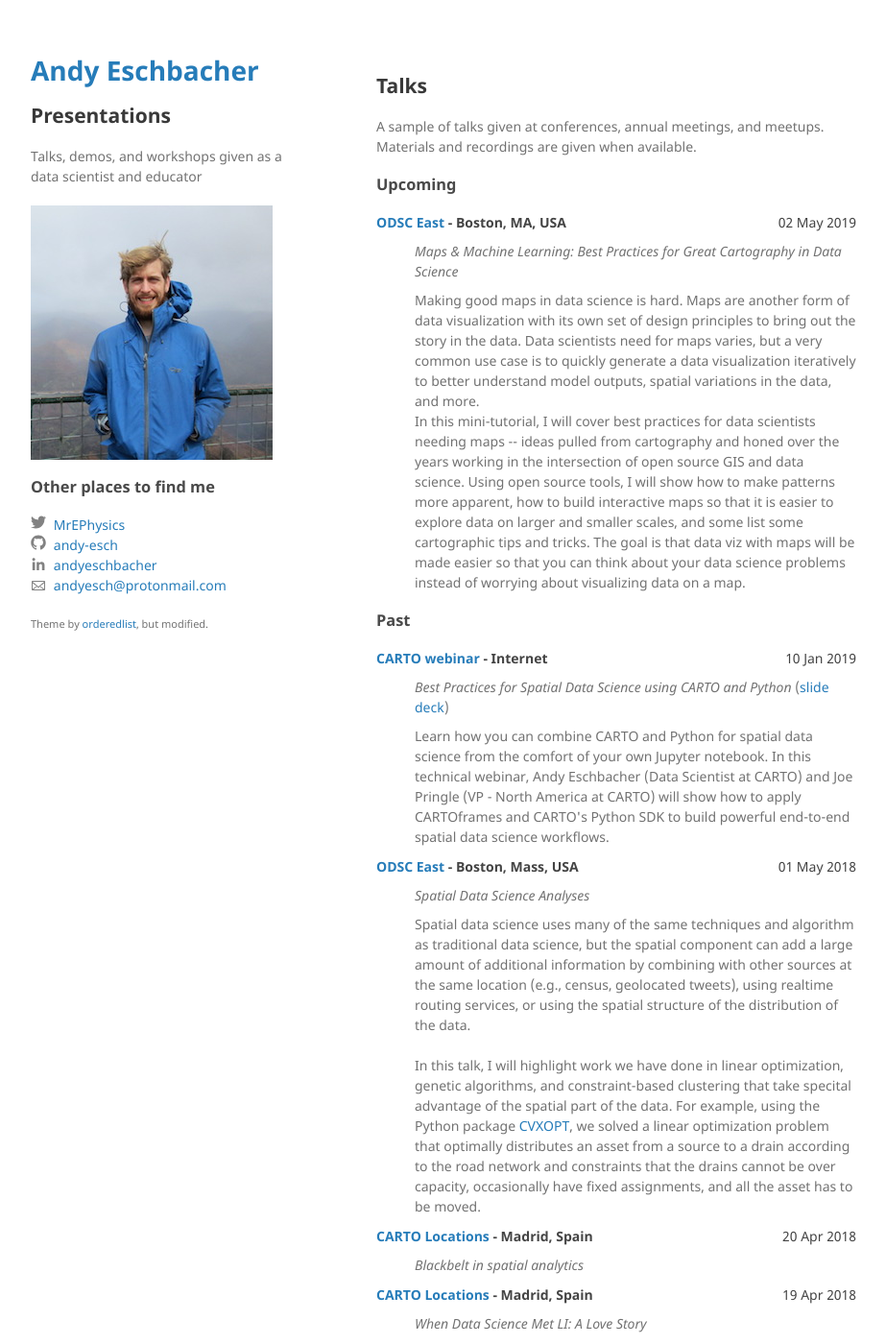
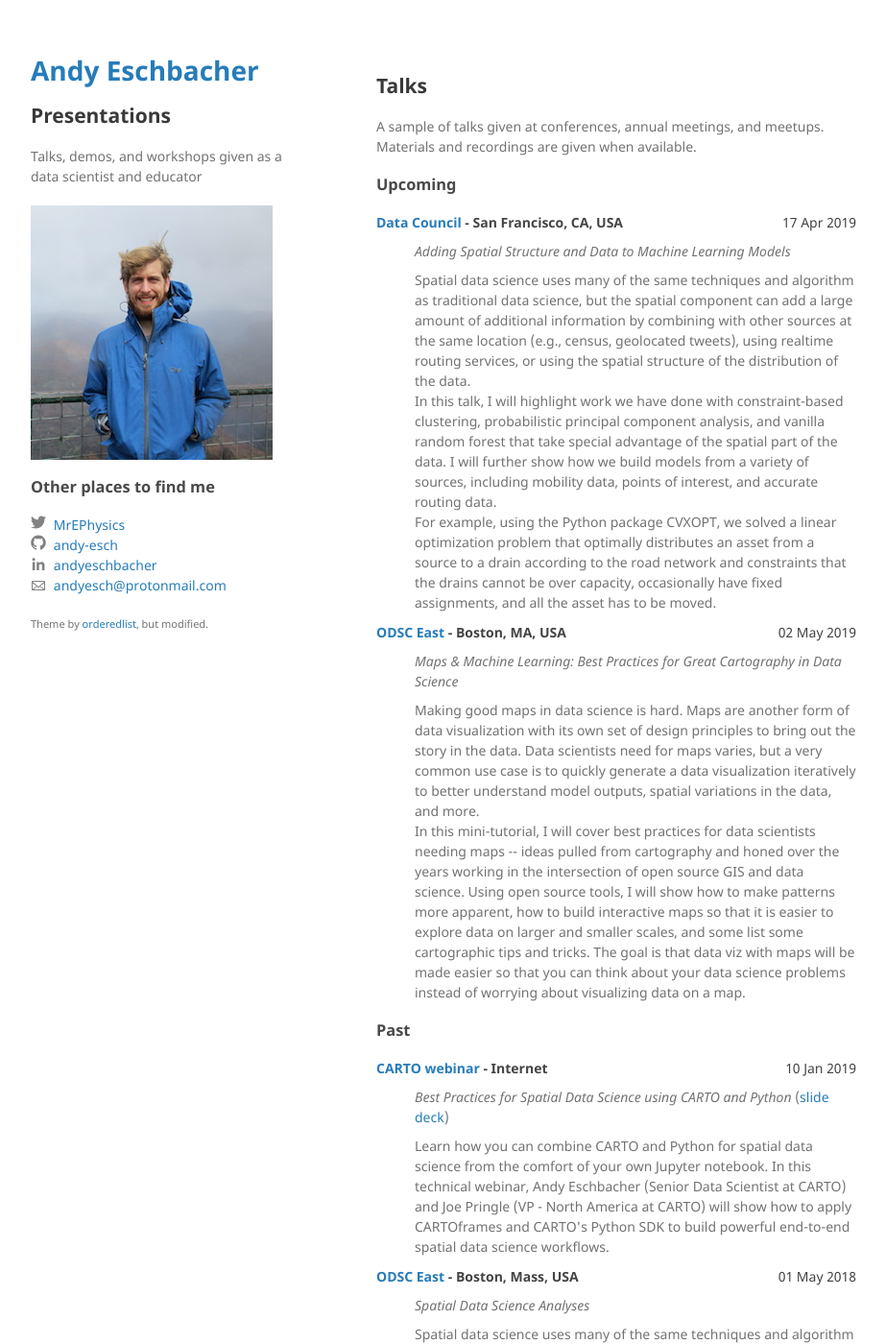
Before and after one commit to andy-esch/andy-esch.github.io, a Jekyll site: the page built from presentations.md, in a window 1280 px wide and 1400 px high. Shown: the whole window at 96% size, without its empty margins (178-1101 px from the left). Built offline with Jekyll 4.4.1, drawn with Linux system fonts in a browser that asks for light colours.

Commit message:
adds data council

```diff
--- a/_data/talks.json
+++ b/_data/talks.json
@@ -1,6 +1,15 @@
 [
     {
-        "conf_url": "https://carto.com/webinars/spatial-data-science-carto-python-recorded/",
+        "conf_url": "https://www.datacouncil.ai/",
+        "slides_url": "",
+        "date": "2019-04-17",
+        "description": "Spatial data science uses many of the same techniques and algorithm as traditional data science, but the spatial component can add a large amount of additional information by combining with other sources at the same location (e.g., census, geolocated tweets), using realtime routing services, or using the spatial structure of the distribution of the data.<br />In this talk, I will highlight work we have done with constraint-based clustering, probabilistic principal component analysis, and vanilla random forest that take special advantage of the spatial part of the data. I will further show how we build models from a variety of sources, including mobility data, points of interest, and accurate routing data.<br />For example, using the Python package CVXOPT, we solved a linear optimization problem that optimally distributes an asset from a source to a drain according to the road network and constraints that the drains cannot be over capacity, occasionally have fixed assignments, and all the asset has to be moved.",
+        "location": "San Francisco, CA, USA",
+        "name": "Data Council",
+        "title": "Adding Spatial Structure and Data to Machine Learning Models"
+    },
+    {
+        "conf_url": "https://odsc.com/boston",
         "slides_url": "",
         "date": "2019-05-02",
         "description": "Making good maps in data science is hard. Maps are another form of data visualization with its own set of design principles to bring out the story in the data. Data scientists need for maps varies, but a very common use case is to quickly generate a data visualization iteratively to better understand model outputs, spatial variations in the data, and more.<br /> In this mini-tutorial, I will cover best practices for data scientists needing maps -- ideas pulled from cartography and honed over the years working in the intersection of open source GIS and data science. Using open source tools, I will show how to make patterns more apparent, how to build interactive maps so that it is easier to explore data on larger and smaller scales, and some list some cartographic tips and tricks. The goal is that data viz with maps will be made easier so that you can think about your data science problems instead of worrying about visualizing data on a map.",
@@ -12,7 +21,7 @@
         "conf_url": "https://carto.com/webinars/spatial-data-science-carto-python-recorded/",
         "slides_url": "https://carto.com/webinars/spatial-data-science-carto-python-recorded/",
         "date": "2019-01-10",
-        "description": "Learn how you can combine CARTO and Python for spatial data science from the comfort of your own Jupyter notebook. In this technical webinar, Andy Eschbacher (Data Scientist at CARTO) and Joe Pringle (VP - North America at CARTO) will show how to apply CARTOframes and CARTO's Python SDK to build powerful end-to-end spatial data science workflows.",
+        "description": "Learn how you can combine CARTO and Python for spatial data science from the comfort of your own Jupyter notebook. In this technical webinar, Andy Eschbacher (Senior Data Scientist at CARTO) and Joe Pringle (VP - North America at CARTO) will show how to apply CARTOframes and CARTO's Python SDK to build powerful end-to-end spatial data science workflows.",
         "location": "Internet",
         "name": "CARTO webinar",
         "title": "Best Practices for Spatial Data Science using CARTO and Python"
```
